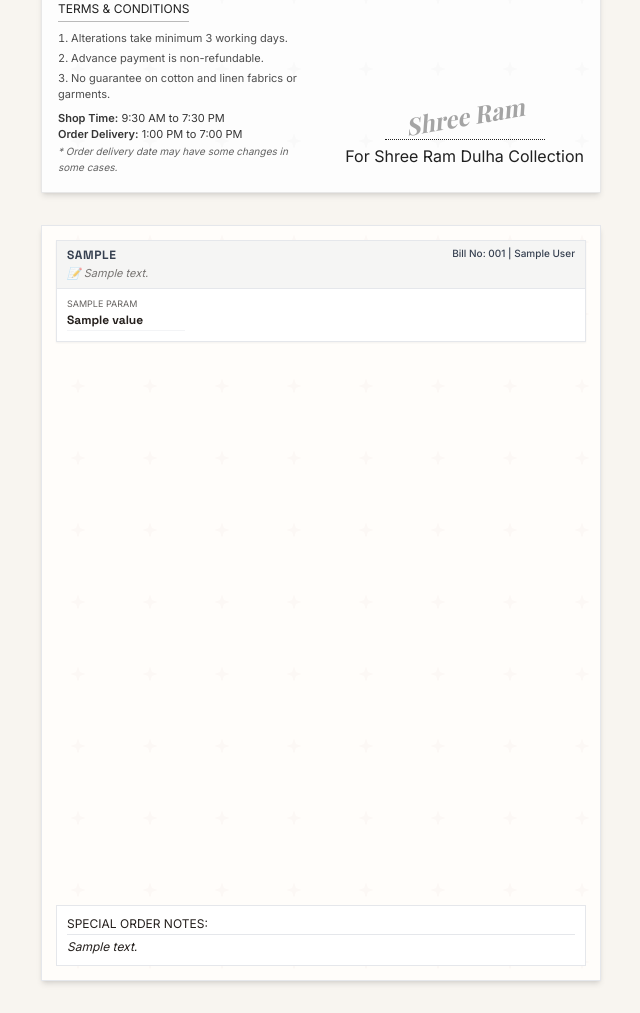
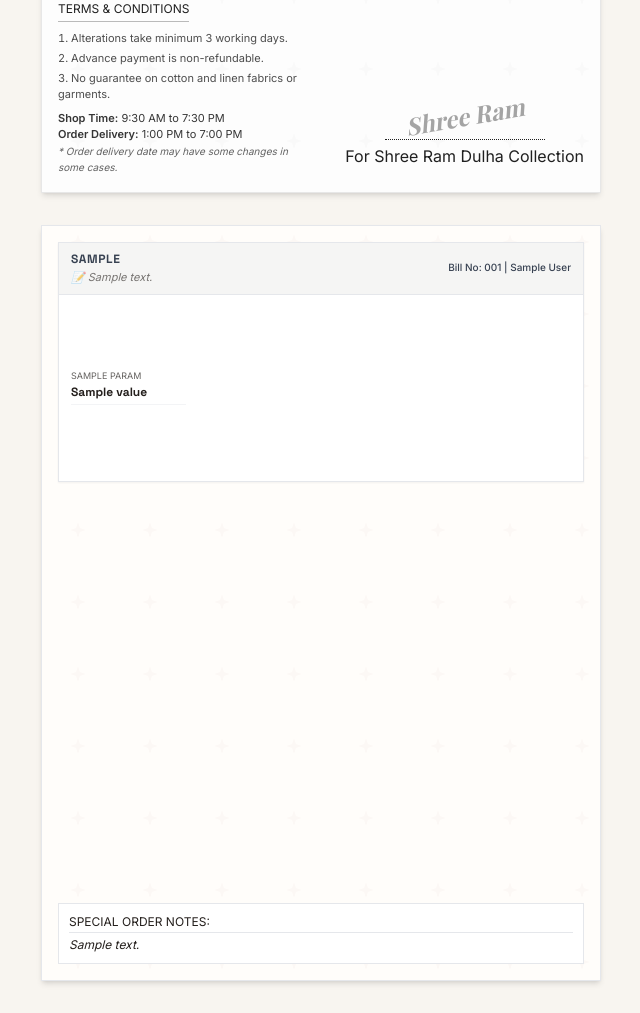
Before and after one commit to Pinkesh2905/SRDC, a Django app: template orders/templates/orders/order_print.html in a window 1280 px wide. Shown: the part 2371-3384 px from the top of the page, without its empty margins (319-959 px from the left). Run offline with Django 5.2, Linux system fonts and the light colour scheme; the template is opened without the code that fills it: most values are stand-ins (such as "Sample title", 1, 10 or a date in 2020); some libraries are stand-ins or nearby versions; some web fonts are replaced.

Commit message:
Optimize print measurements layout: use flex: 1 and max-h-[240px] to make boxes stretch to fill the page height from top to bottom beautifully

```diff
--- a/orders/templates/orders/order_print.html
+++ b/orders/templates/orders/order_print.html
@@ -226,11 +226,11 @@
     {% if measurement_groups %}
     {% for group in measurement_groups %}
     <div class="page-break w-full"></div>
-    <div class="paper-bg w-full max-w-[560px] bg-[#fffdfa] border border-gray-200 mx-auto shadow-md relative overflow-hidden measurements-canvas-block p-3.5 flex flex-col justify-between" style="min-height: 200mm; max-height: 200mm;">
-        <div class="space-y-3 flex-1">
+    <div class="paper-bg w-full max-w-[560px] bg-[#fffdfa] border border-gray-200 mx-auto shadow-md relative overflow-hidden measurements-canvas-block p-4 flex flex-col justify-between" style="min-height: 200mm; max-height: 200mm;">
+        <div class="flex-1 flex flex-col justify-between gap-3.5">
             {% for m in group %}
-            <div class="w-full border border-gray-200 bg-white shadow-sm">
-                <div class="bg-stone-100 text-gray-700 font-invoice-accent py-1.5 px-2.5 flex justify-between items-start border-b border-gray-200">
+            <div class="w-full border border-gray-200 bg-white shadow-sm flex-1 max-h-[240px] flex flex-col justify-between">
+                <div class="bg-stone-100 text-gray-700 font-invoice-accent py-2 px-3 flex justify-between items-center border-b border-gray-200 flex-shrink-0">
                     <div class="flex flex-col gap-0.5">
                         <span class="uppercase tracking-wider font-bold text-xs print:text-[10px]">{{ m.category_display }}</span>
                         {% if m.notes %}
@@ -240,17 +240,17 @@
                     <span class="text-[10px] font-body-sm tracking-normal font-medium shrink-0 ml-4 print:text-[9px]">Bill No: {{ order.id|stringformat:"03d" }} | {{ order.customer.full_name|title }}</span>
                 </div>
                 {% if m.is_sample_product %}
-                <div class="p-3 text-center bg-stone-50 border-t border-gray-100">
+                <div class="p-4 text-center bg-stone-50 border-t border-gray-100 flex-1 flex flex-col justify-center items-center">
                     <div class="flex flex-col items-center justify-center gap-1">
-                        <span class="material-symbols-outlined text-secondary text-2xl">inventory_2</span>
+                        <span class="material-symbols-outlined text-secondary text-3xl">inventory_2</span>
                         <p class="font-headline-md text-secondary uppercase tracking-widest text-xs">Sample product for measurement</p>
                         <p class="text-[9px] font-body-sm text-primary/60 italic">No detailed measurements required as sample was provided.</p>
                     </div>
                 </div>
                 {% else %}
-                <div class="grid grid-cols-4 gap-y-1.5 gap-x-3 p-2.5 print:p-2">
+                <div class="flex-1 grid grid-cols-4 items-stretch content-around gap-y-2 gap-x-3.5 p-3 print:p-2.5">
                     {% for param in m.data %}
-                    <div class="flex flex-col border-b border-gray-100 pb-0.5">
+                    <div class="flex flex-col justify-center border-b border-gray-100 pb-1 h-full">
                         <span class="font-label-caps text-primary/70 uppercase mb-0.5 break-words leading-tight text-[9px] print:text-[7.5px]">{{ param.label }}</span>
                         <span class="font-headline-md text-primary font-bold text-xs print:text-[11px]">{{ param.value }}</span>
                     </div>
@@ -262,7 +262,7 @@
         </div>
 
         {% if forloop.last and order.notes %}
-        <div class="mt-3 border border-gray-200 p-2.5 bg-white print:p-2">
+        <div class="mt-3.5 border border-gray-200 p-2.5 bg-white print:p-2 flex-shrink-0">
             <h3 class="font-label-caps text-primary uppercase mb-1 border-b border-gray-200 pb-0.5 text-xs print:text-[9px]">Special Order Notes:</h3>
             <p class="font-body-base text-primary italic text-xs print:text-[10px]">{{ order.notes }}</p>
         </div>
```
